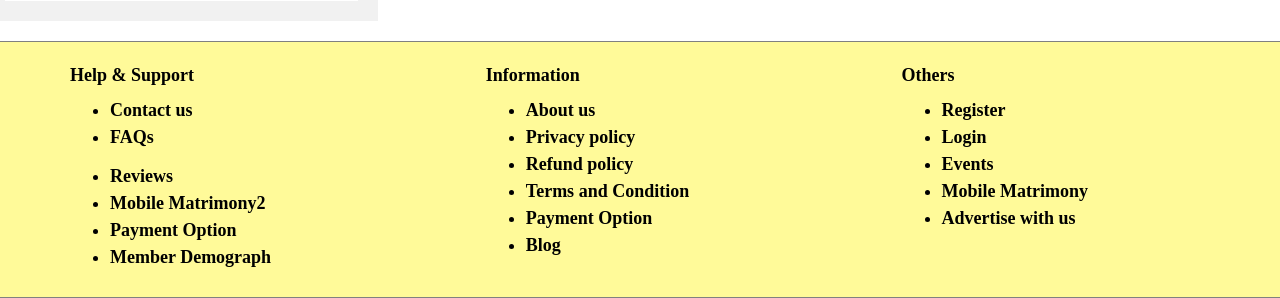
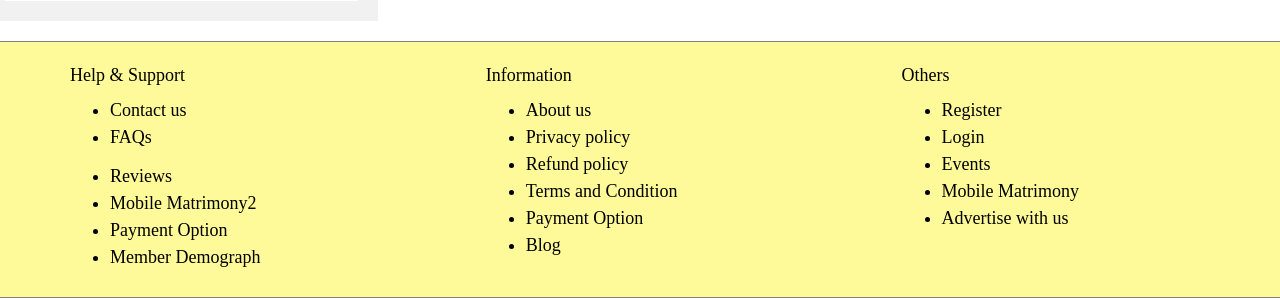
Before and after one commit to vaibhavbhojak/bhaibandhu_project, a PHP site: page /index.php in a window 1280 px wide. Shown: the part 2028-2326 px from the top of the page. Run offline with PHP 8.4, Linux system fonts and the light colour scheme; some libraries are stand-ins or nearby versions.

Commit message:
Update styles.css

```diff
--- a/css/styles.css
+++ b/css/styles.css
@@ -324,7 +324,7 @@ input[type=submit]:hover {
 
 font-size: 18px;
 width: 100%;
-font-weight: bold;
+/*font-weight: bold;*/
 color: black;
 padding-left: 60px;
 width: 33%;
```
